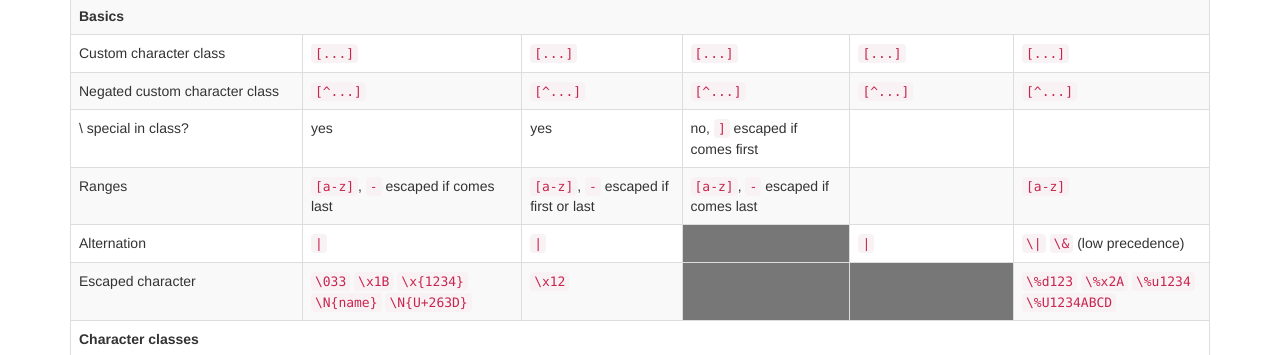
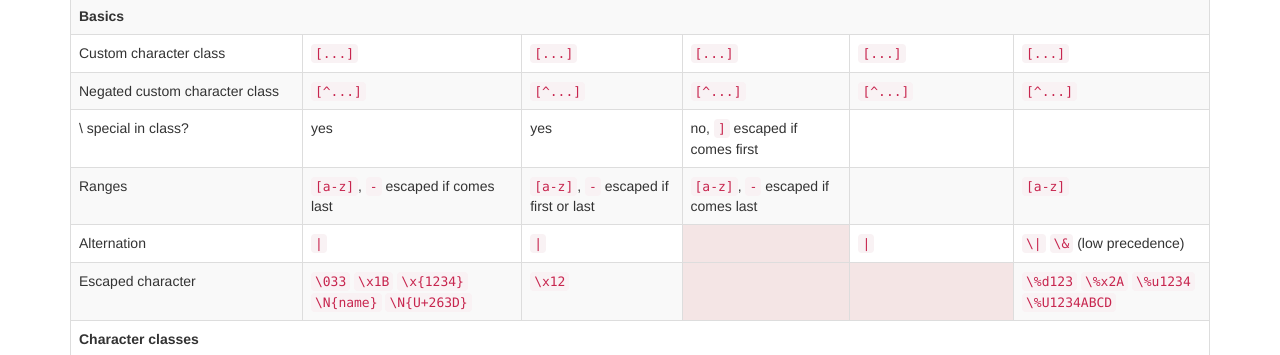
Before and after one commit to remram44/regex-cheatsheet, a plain HTML site: page regex.html in a window 1280 px wide. Shown: the part 410-765 px from the top of the page. Drawn offline with nearby package versions, Linux system fonts and the light colour scheme.

Commit message:
Changes color of N/A cells

```diff
--- a/regex.html
+++ b/regex.html
@@ -20,7 +20,7 @@
 
     <style>
 td.na {
-    background: #777;
+    background: #F4E5E5;
 }
     </style>
 
```
